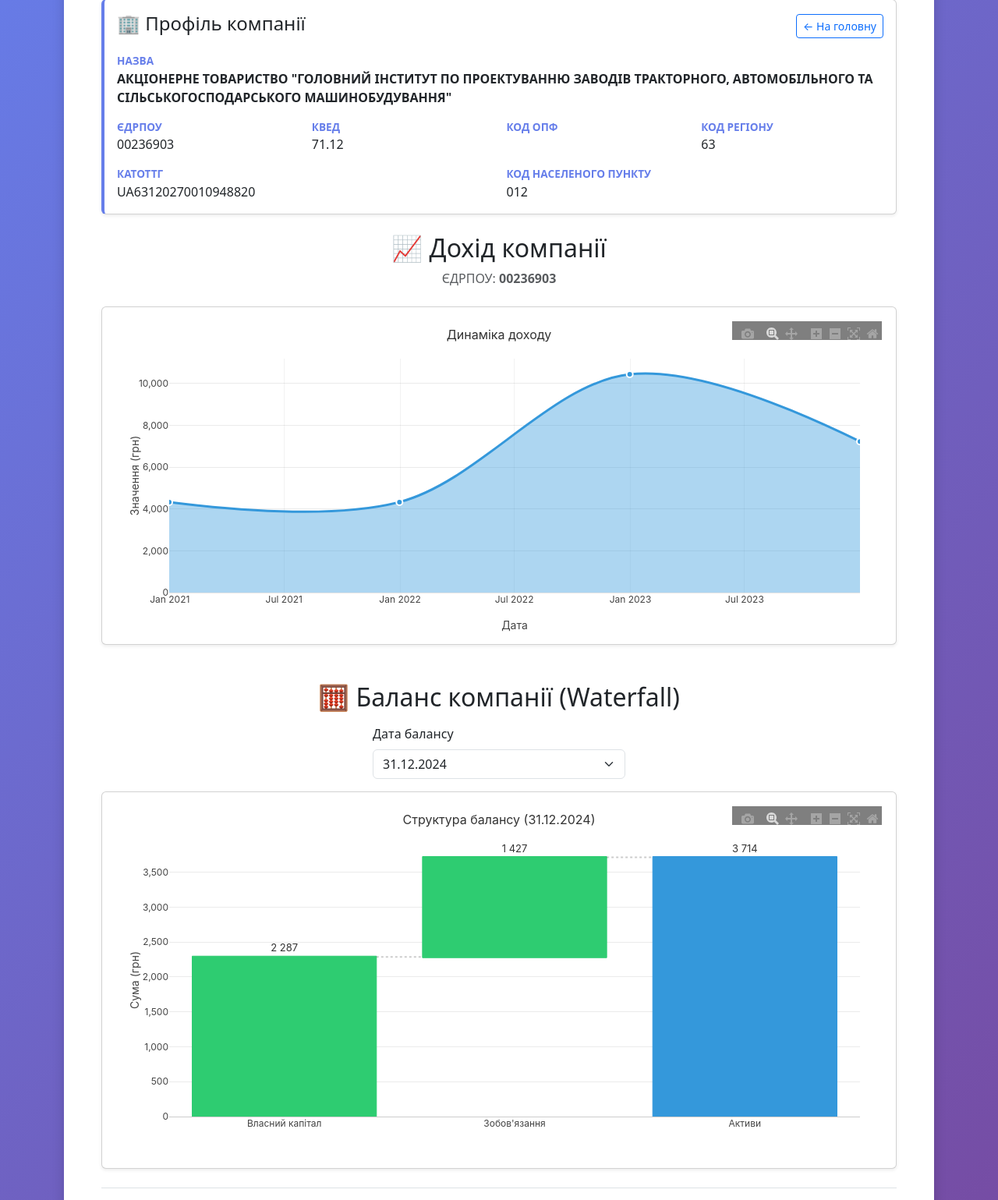
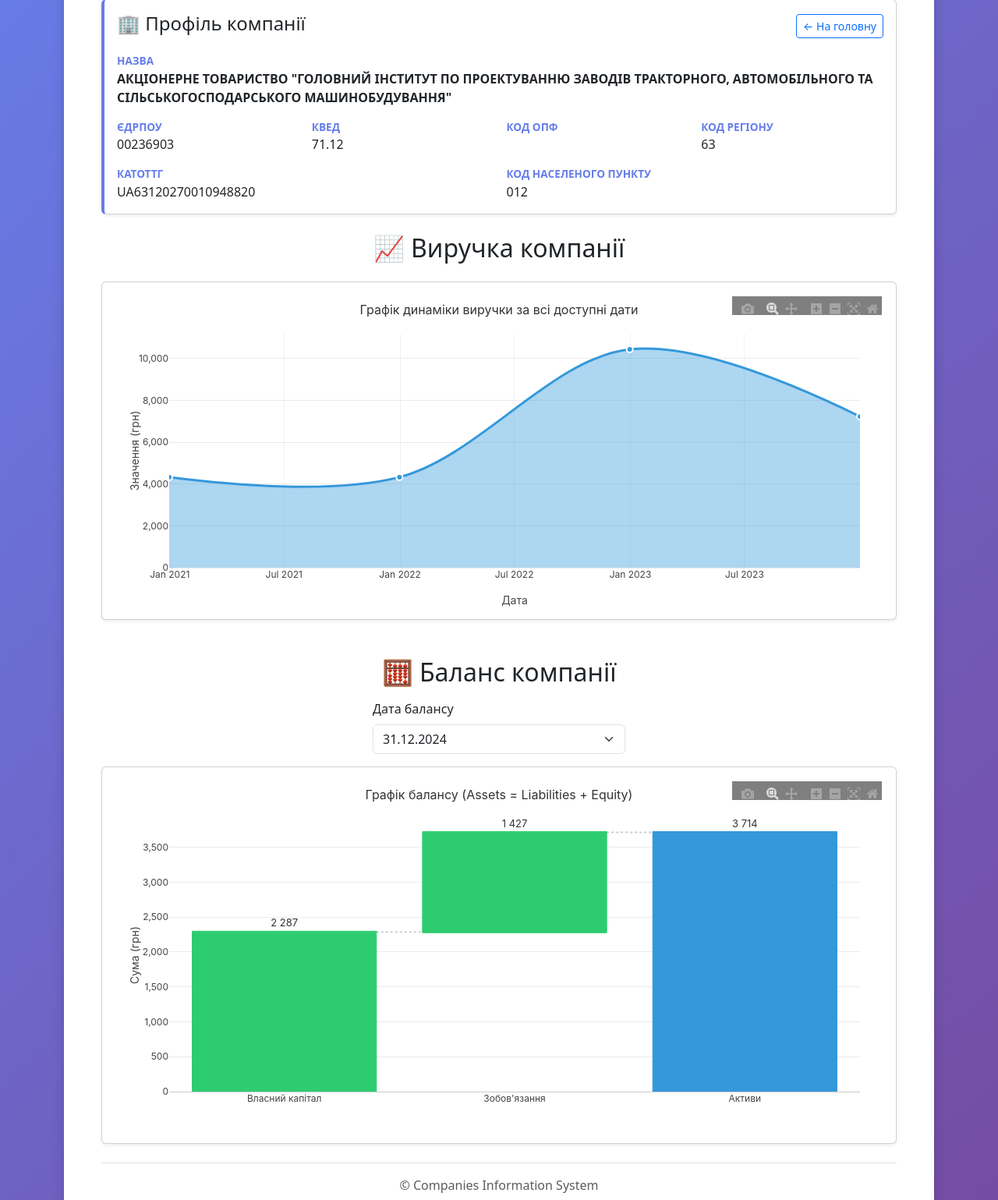
Before and after one commit to Bohdan-Lifirenko/Companies_web, a Flask app: page /search/00236903 in a window 1280 px wide. Shown: the part 182-1721 px from the top of the page at 78% size. Run offline with Flask 3, Linux system fonts and the light colour scheme; data comes from the database, SQL or seed files in the repository; some libraries are stand-ins or nearby versions.

Commit message:
Change front end info.

```diff
--- a/src/static/js/company.js
+++ b/src/static/js/company.js
@@ -167,7 +167,7 @@ async function loadRevenueChart(companyId) {
         const layout = {
             ...CHART_DEFAULTS,
             title: {
-                text: "Динаміка доходу",
+                text: "Графік динаміки виручки за всі доступні дати",
                 font: { size: 16, color: "#333" }
             },
             xaxis: {
@@ -288,7 +288,7 @@ function renderBalanceWaterfall(balance) {
     const layout = {
         ...CHART_DEFAULTS,
         title: {
-            text: `Структура балансу (${formatDate(balance.date)})`,
+            text: `Графік балансу (Assets = Liabilities + Equity)`,
             font: { size: 16, color: "#333" }
         },
         yaxis: {
--- a/src/templates/company.html
+++ b/src/templates/company.html
@@ -21,11 +21,8 @@
 <!-- REVENUE HEADER -->
 <div class="mb-4">
     <h2 class="text-center text-dark">
-        📈 Дохід компанії
+        📈 Виручка компанії
     </h2>
-    <p class="text-center text-muted">
-        ЄДРПОУ: <strong>{{ company_id }}</strong>
-    </p>
 </div>
 
 <!-- REVENUE CHART -->
@@ -38,7 +35,7 @@
 <!-- BALANCE HEADER -->
 <div class="mt-5 mb-3">
     <h2 class="text-center text-dark">
-        🧮 Баланс компанії (Waterfall)
+        🧮 Баланс компанії
     </h2>
 </div>
 
--- a/src/templates/index.html
+++ b/src/templates/index.html
@@ -31,7 +31,7 @@
 
         <div class="card info-card shadow-sm">
             <div class="card-body">
-                <h4 class="mb-3">📊 Останні пошуки</h4>
+                <h4 class="mb-3">📊 Приклад пошукового запиту:</h4>
                 <div class="list-group">
                     <a href="/search/00236903" class="list-group-item list-group-item-action">
                         <div class="d-flex w-100 justify-content-between">
```
